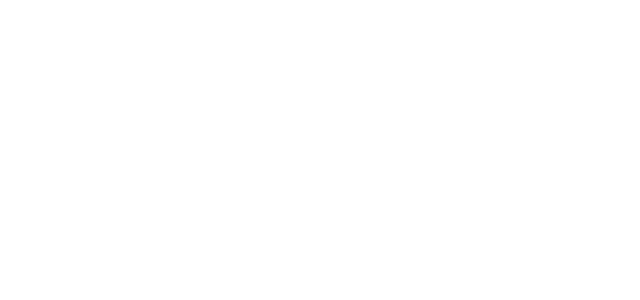
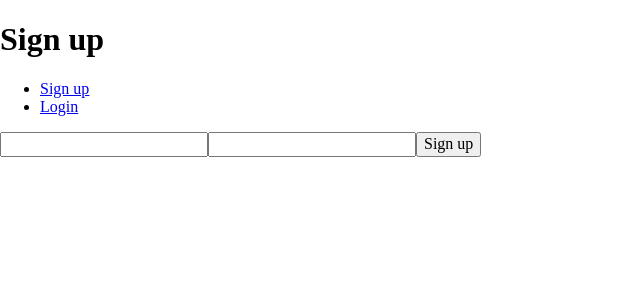
Before and after one commit to tolymer/tolymer-web, a Nuxt app: page / in a window 1280 px wide. Shown: the top 300 px of the page, without its empty margins (0-640 px from the left). Built offline with nearby package versions, Linux system fonts and the light colour scheme.

Commit message:
Sign in, login (store to localStorage), get user

```diff
--- /dev/null
+++ b/components/Menu.vue
@@ -0,0 +1,6 @@
+<template>
+  <ul>
+    <li><router-link to="/">Sign up</router-link></li>
+    <li><router-link to="/login">Login</router-link></li>
+  </ul>
+</template>
--- a/nuxt.config.js
+++ b/nuxt.config.js
@@ -42,5 +42,11 @@ module.exports = {
     '~assets/css/lib.css',
     '~assets/css/app.css'
   ],
-  modules: ['@nuxtjs/axios']
+  modules: ['@nuxtjs/axios'],
+  plugins: [
+    {
+      src: '~/plugins/localStorage.js',
+      ssr: false
+    }
+  ]
 }
--- a/package.json
+++ b/package.json
@@ -21,7 +21,8 @@
   "dependencies": {
     "@nuxtjs/axios": "^5.1.1",
     "normalize.css": "^8.0.0",
-    "nuxt": "^1.0.0"
+    "nuxt": "^1.0.0",
+    "vuex-persistedstate": "^2.5.1"
   },
   "devDependencies": {
     "babel-eslint": "^8.2.1",
--- a/pages/index.vue
+++ b/pages/index.vue
@@ -1,25 +1,43 @@
 <template>
-  <section class="container">
-    <ul>
-      <li
-        v-for="(user, index) in users"
-        v-bind:index="index"
-        v-bind:key="index"
-      >
-        id: {{ user.id }}
-        name: {{ user.name }}
-      </li>
-    </ul>
+  <section>
+    <h1>Sign up</h1>
+    <Menu />
+    <form>
+      <input type="text" v-model="name">
+      <input type="password" v-model="password">
+      <button type="submit" @click="onClick">Sign up</button>
+    </form>
   </section>
 </template>
 
 <script>
   import axios from 'axios'
+  import Menu from '~/components/Menu'
 
   export default {
+    components: {
+      Menu
+    },
     data() {
       return {
-        users: []
+        name: '',
+        password: ''
+      }
+    },
+    methods: {
+      async onClick(e) {
+        e.preventDefault()
+
+        try {
+          const { data } = await axios.post(`http://localhost:3000/users`, {
+            name: this.name,
+            password: this.password
+          })
+
+          console.info(data)
+        } catch (e) {
+          console.error(e)
+        }
       }
     }
   }
--- a/pages/login.vue
+++ b/pages/login.vue
@@ -1,15 +1,25 @@
 <template>
-  <form>
-    <input type="text" v-model="name">
-    <input type="password" v-model="password">
-    <button @click="onClick">login</button>
-  </form>
+  <section>
+    <h1>Login</h1>
+    <Menu />
+    <form>
+      <input type="text" v-model="name">
+      <input type="password" v-model="password">
+      <button type="submit" @click="onClick">Login</button>
+    </form>
+    <router-link to="/users/1">/users/1</router-link>
+  </section>
 </template>
 
 <script>
   import { mapActions } from 'vuex'
+  import axios from 'axios'
+  import Menu from '~/components/Menu'
 
   export default {
+    components: {
+      Menu
+    },
     data() {
       return {
         name: '',
@@ -17,11 +27,16 @@
       }
     },
     methods: {
-      onClick(e) {
-        this.$store.dispatch('app/login', {
+      async onClick(e) {
+        e.preventDefault()
+
+        await this.$store.dispatch('login', {
           name: this.name,
           password: this.password
         })
+
+        this.name = ''
+        this.password = ''
       }
     }
   }
--- /dev/null
+++ b/pages/users/_name.vue
@@ -0,0 +1,41 @@
+<template>
+  <section>
+    <h1>User</h1>
+    <Menu />
+    <p>id: {{ id }}</p>
+    <p>name: {{ name }}</p>
+  </section>
+</template>
+
+<script>
+  import axios from 'axios'
+  import Menu from '~/components/Menu'
+
+  export default {
+    data () {
+      return {
+        id: '',
+        name: ''
+      }
+    },
+    async asyncData({ store, params, error }) {
+      try {
+        const { name } = params
+        const { jwt } = store.state
+
+        const { data } = await axios.get(`http://localhost:3000/users/${name}`, {
+          headers: {
+            Authorization: `Bearer ${jwt}`
+          }
+        })
+
+        return data
+      } catch (e) {
+        error({
+          message: 'Not found',
+          statusCode: 404
+        })
+      }
+    }
+  }
+</script>
--- /dev/null
+++ b/plugins/localStorage.js
@@ -0,0 +1,8 @@
+import createPersistedState from 'vuex-persistedstate'
+
+export default ({ store }) => {
+  createPersistedState({
+    key: 'tolymer',
+    paths: ['jwt']
+  })(store)
+}
--- a/store/app.js
+++ /dev/null
@@ -1,30 +0,0 @@
-import axios from 'axios'
-
-export const state = () => ({
-  id: '',
-  password: '',
-  token: ''
-})
-
-export const mutations = {}
-
-export const actions = {
-  async login({ state, commit }, name, password) {
-    if (name === '') {
-      return
-    }
-
-    if (password === '') {
-      return
-    }
-
-    const result = await axios.post('http://localhost:3000/user_token', {
-      params: {
-        name,
-        password
-      }
-    })
-
-    console.log(result)
-  }
-}
--- a/store/index.js
+++ b/store/index.js
@@ -1,5 +1,28 @@
-export const state = () => ({})
+import axios from 'axios'
 
-export const mutations = {}
+export const state = () => ({
+  jwt: ''
+})
 
-export const actions = {}
+export const mutations = {
+  login(state, jwt) {
+    state.jwt = jwt
+  }
+}
+
+export const actions = {
+  async login({ commit, state }, { name, password }) {
+    try {
+      const { data } = await axios.post(`http://localhost:3000/user_token`, {
+        auth: {
+          name,
+          password
+        }
+      })
+
+      commit('login', data.jwt)
+    } catch (e) {
+      console.error(e)
+    }
+  }
+}
```
Also changed, not shown: 1 other file (tests, documents, lock files or other folders).
